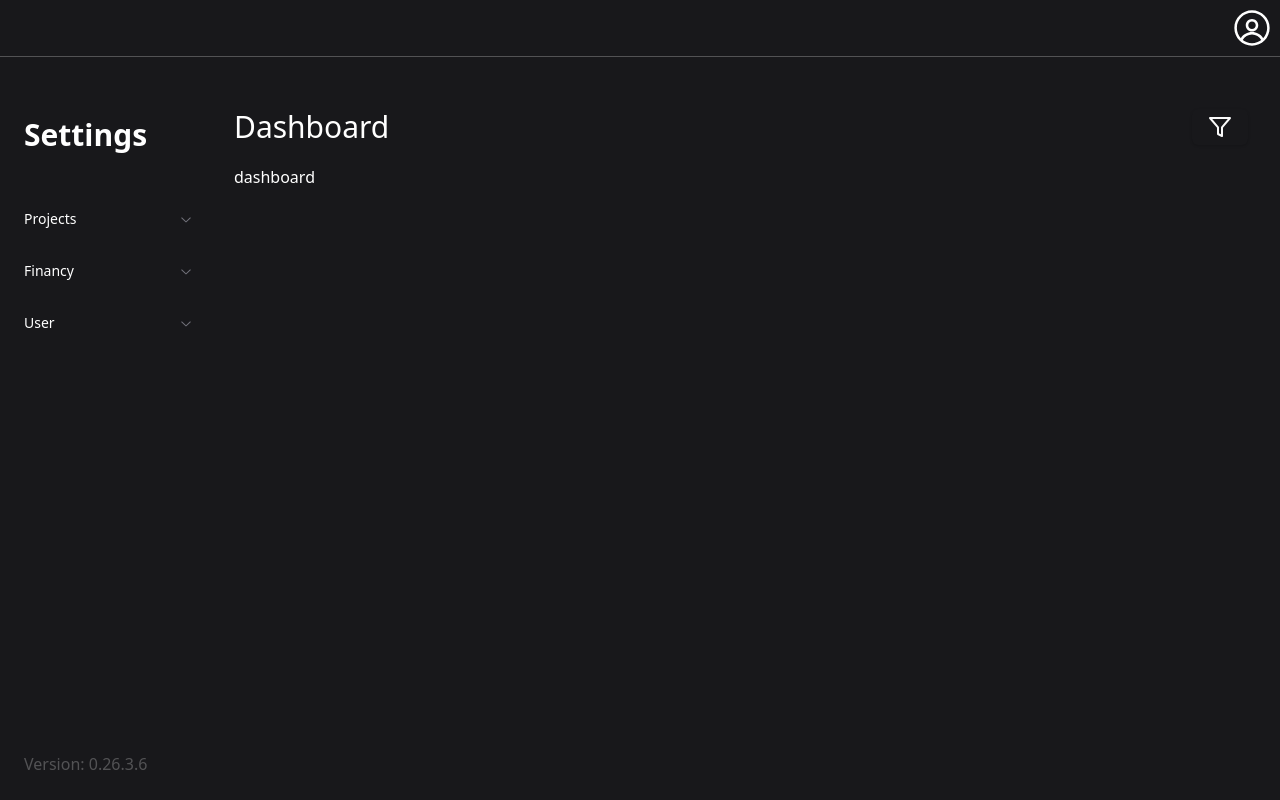
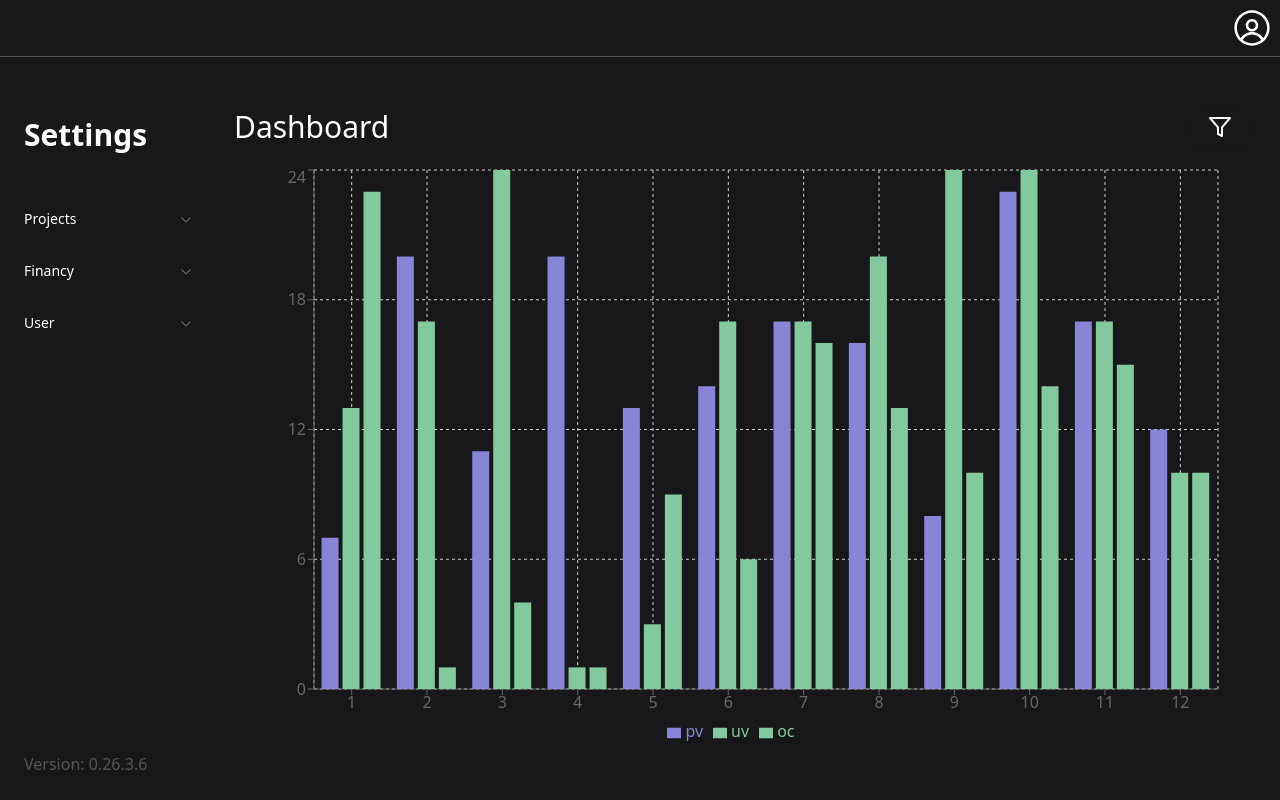
Before and after one commit to AndersonAndrad/hours_worked_marker_client, a React (Vite) app: page /project/dashboard in a window 1280 px wide. Built offline with nearby package versions, Linux system fonts and the light colour scheme.

Commit message:
feat: implementing a library to display charts
missing pass real data and implementing filtering by charts

```diff
--- a/package.json
+++ b/package.json
@@ -37,6 +37,7 @@
     "react-dom": "^18.2.0",
     "react-hook-form": "^7.50.0",
     "react-router-dom": "^6.22.2",
+    "recharts": "^2.12.6",
     "sonner": "^1.4.0",
     "tailwind-merge": "^2.2.1",
     "tailwindcss-animate": "^1.0.7",
--- a/src/pages/project-dashboard.page.tsx
+++ b/src/pages/project-dashboard.page.tsx
@@ -1,8 +1,26 @@
+import { Bar, BarChart, CartesianGrid, Legend, Rectangle, ResponsiveContainer, Tooltip, XAxis, YAxis } from 'recharts';
+
 import { Container } from "@/components/common/container.component";
 import { Main } from "@/components/common/main.component";
 import { SideFilterDashboard } from "@/components/dashboard/side-filter.component";
+import { faker } from '@faker-js/faker';
+import { useEffect } from 'react';
 
 export function ProjectDashboard() {
+  const data = [];
+
+  useEffect(() => {
+    Array.from({ length: 12 }).forEach((_, index) => {
+      data.push({
+        name: `${index + 1}`,
+        uv: faker.number.int({ max: 24 }),
+        pv: faker.number.int({ max: 24 }),
+        oc: faker.number.int({ max: 24 }),
+        amt: faker.number.int({ max: 24 })
+      })
+    })
+  }, [])
+
   return (
     <Container>
       <header className='flex flex-row items-center justify-between'>
@@ -10,9 +28,28 @@ export function ProjectDashboard() {
         <SideFilterDashboard />
       </header>
       <Main>
-        <div>
-          dashboard
-        </div>
+        <ResponsiveContainer width="100%" height="100%">
+          <BarChart
+            width={500}
+            height={300}
+            data={data}
+            margin={{
+              top: 5,
+              right: 30,
+              left: 20,
+              bottom: 5,
+            }}
+          >
+            <CartesianGrid strokeDasharray="3 3" />
+            <XAxis dataKey="name" />
+            <YAxis />
+            <Tooltip />
+            <Legend />
+            <Bar dataKey="pv" fill="#8884d8" activeBar={<Rectangle fill="pink" stroke="blue" />} />
+            <Bar dataKey="uv" fill="#82ca9d" activeBar={<Rectangle fill="gold" stroke="purple" />} />
+            <Bar dataKey="oc" fill="#82ca9d" activeBar={<Rectangle fill="gold" stroke="purple" />} />
+          </BarChart>
+        </ResponsiveContainer>
       </Main>
     </Container>
   )
```
Also changed, not shown: 1 other file (tests, documents, lock files or other folders).
